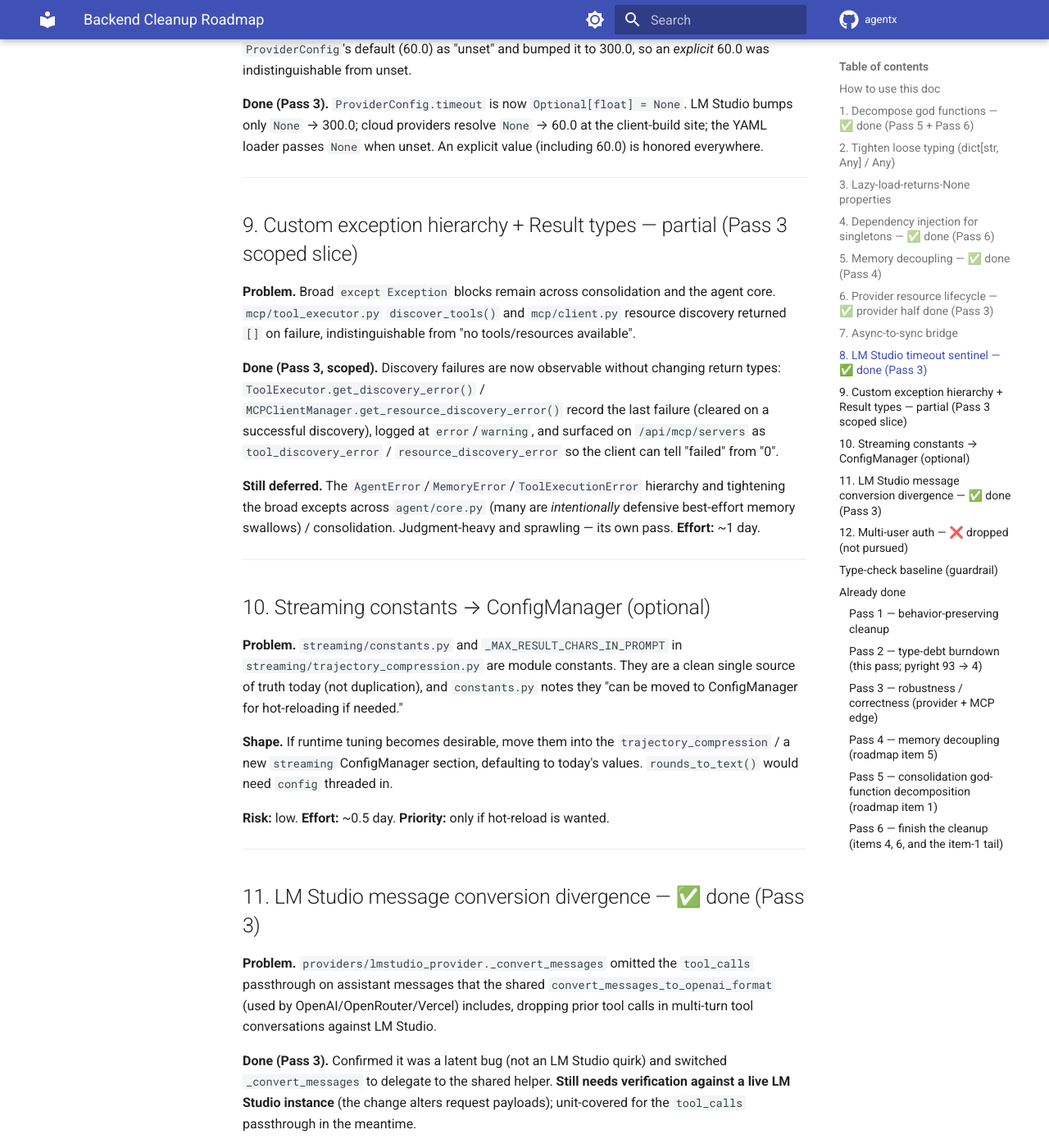
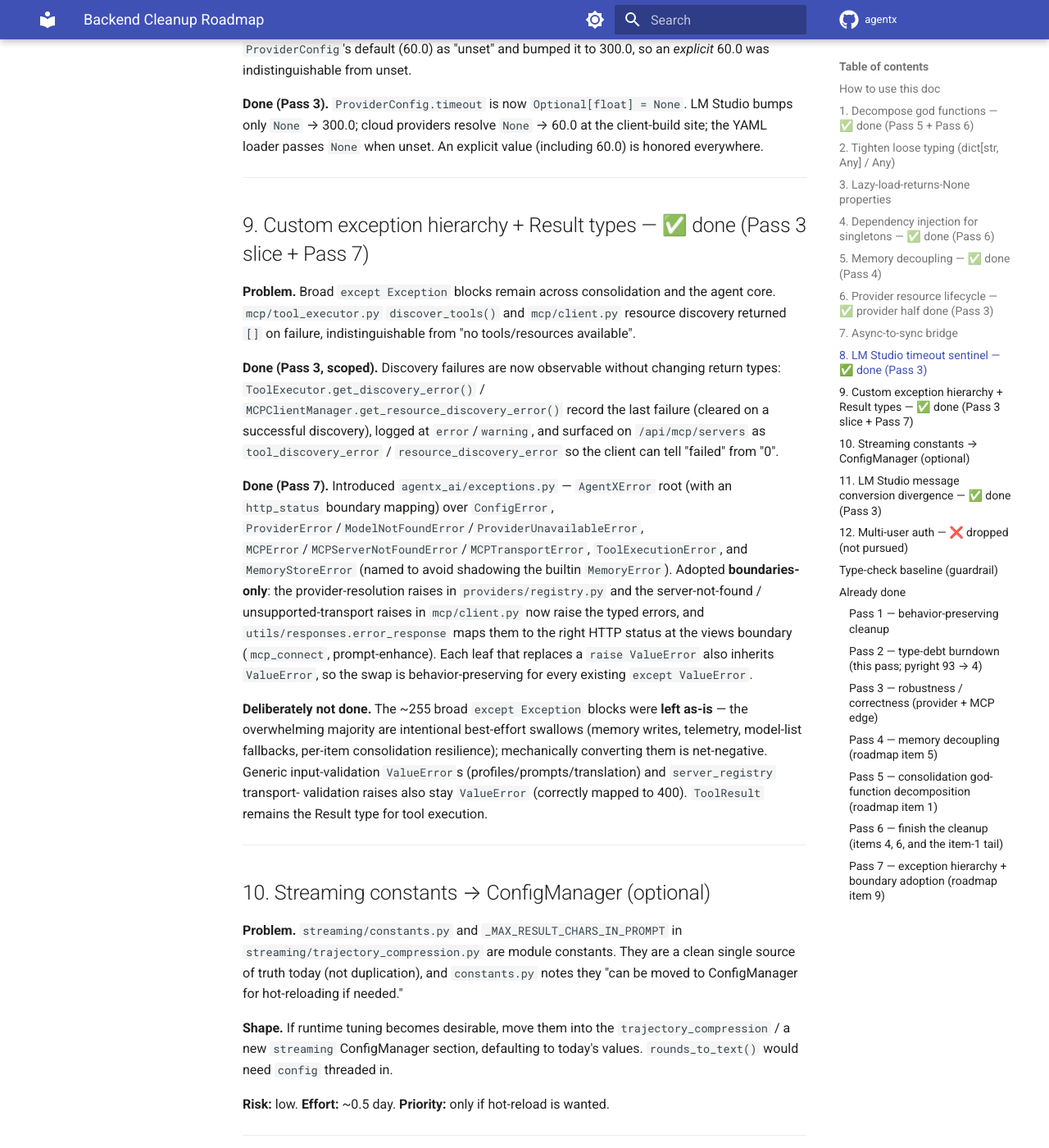
Before and after one commit to QR-Madness/agentx, an MkDocs documentation site: the page built from docs/architecture/CLEANUP_ROADMAP.md, in a window 1280 px wide and 1400 px high, scrolled down 3786 px. Shown: the whole window at 82% size. Built offline with MkDocs 1.6.1 and Material for MkDocs 9.7.7, drawn with Linux system fonts in a browser that asks for light colours; comment, search, counter and statistics services are not loaded; the version menu is left out; some of the changed text lies outside the part shown.

Commit message:
docs: close roadmap item 9 (Pass 7); park ambassador-agent sub-phase
- CLEANUP_ROADMAP.md: mark item 9 done (Pass 3 slice + Pass 7), document the
  boundaries-only scope and the intentionally-retained best-effort swallows, and
  note the cleanup roadmap is now complete (only optional item 10 remains).
  Baseline note Passes 3-7 held at 4.
- Todo.md: record the ambassador-agent dual-presentation layer as deferred
  sub-phase 16.6 (dictation -> reviewable send; final-message briefing +
  attachments; customizable; zero flow-disruption) on the Alloy track.

Assisted-by: Opus 4.7

```diff
--- a/docs/architecture/CLEANUP_ROADMAP.md
+++ b/docs/architecture/CLEANUP_ROADMAP.md
@@ -170,7 +170,7 @@ client-build site; the YAML loader passes `None` when unset. An explicit value
 
 ---
 
-## 9. Custom exception hierarchy + Result types — partial (Pass 3 scoped slice)
+## 9. Custom exception hierarchy + Result types — ✅ done (Pass 3 slice + Pass 7)
 
 **Problem.** Broad `except Exception` blocks remain across consolidation and the
 agent core. `mcp/tool_executor.py` `discover_tools()` and `mcp/client.py`
@@ -184,10 +184,26 @@ on a successful discovery), logged at `error`/`warning`, and surfaced on
 `/api/mcp/servers` as `tool_discovery_error` / `resource_discovery_error` so the
 client can tell "failed" from "0".
 
-**Still deferred.** The `AgentError`/`MemoryError`/`ToolExecutionError` hierarchy
-and tightening the broad excepts across `agent/core.py` (many are *intentionally*
-defensive best-effort memory swallows) / consolidation. Judgment-heavy and
-sprawling — its own pass. **Effort:** ~1 day.
+**Done (Pass 7).** Introduced `agentx_ai/exceptions.py` — `AgentXError` root
+(with an `http_status` boundary mapping) over `ConfigError`,
+`ProviderError`/`ModelNotFoundError`/`ProviderUnavailableError`,
+`MCPError`/`MCPServerNotFoundError`/`MCPTransportError`, `ToolExecutionError`,
+and `MemoryStoreError` (named to avoid shadowing the builtin `MemoryError`).
+Adopted **boundaries-only**: the provider-resolution raises in
+`providers/registry.py` and the server-not-found / unsupported-transport raises
+in `mcp/client.py` now raise the typed errors, and `utils/responses.error_response`
+maps them to the right HTTP status at the views boundary (`mcp_connect`,
+prompt-enhance). Each leaf that replaces a `raise ValueError` also inherits
+`ValueError`, so the swap is behavior-preserving for every existing
+`except ValueError`.
+
+**Deliberately not done.** The ~255 broad `except Exception` blocks were **left
+as-is** — the overwhelming majority are intentional best-effort swallows (memory
+writes, telemetry, model-list fallbacks, per-item consolidation resilience);
+mechanically converting them is net-negative. Generic input-validation
+`ValueError`s (profiles/prompts/translation) and `server_registry` transport-
+validation raises also stay `ValueError` (correctly mapped to 400). `ToolResult`
+remains the Result type for tool execution.
 
 ---
 
@@ -232,7 +248,7 @@ its own product initiative — not tracked here.
 
 ## Type-check baseline (guardrail)
 
-Two passes reduced pyright from **169 → 4** errors (Passes 3–6 held at 4). A baseline guardrail
+Two passes reduced pyright from **169 → 4** errors (Passes 3–7 held at 4). A baseline guardrail
 (`scripts/check_pyright_baseline.py`, run via `task check:types:python:baseline`)
 fails CI if the count *rises* above `api/.pyright-baseline` (currently **4**), so
 the debt can only shrink. When an item above lands, lower the baseline to lock
@@ -350,6 +366,24 @@ Three independently-committed steps; pyright held at 4, ruff 0 throughout.
   `_execute_and_emit_tools`; pinned first by `StreamingToolLoopTest`.
 - Dropped **item 12** (multi-user auth — a product feature, not cleanup).
 
-Still deferred: **item 9** (exception hierarchy + broad-except tightening) — the
-sole remaining cleanup item, intentionally left for its own dedicated pass.
-Item 10 (streaming constants → ConfigManager) stays optional/low-value.
+### Pass 7 — exception hierarchy + boundary adoption (roadmap item 9)
+The final cleanup item; behavior-parity (pyright 4, ruff 0). Three
+independently-committed steps.
+- **Hierarchy:** new `agentx_ai/exceptions.py` — `AgentXError` (carrying
+  `http_status`, `message`, `details`) over `ConfigError`, `ProviderError`/
+  `ModelNotFoundError`/`ProviderUnavailableError`, `MCPError`/
+  `MCPServerNotFoundError`/`MCPTransportError`, `ToolExecutionError`,
+  `MemoryStoreError`. Leaf types that replace a `raise ValueError` also inherit
+  `ValueError` (back-compat) so the raise-site swaps are behavior-preserving.
+- **Adoption (boundaries-only):** provider-resolution raises (`registry.py`) →
+  `ModelNotFoundError`; MCP server-not-found / unsupported-transport
+  (`mcp/client.py`) → `MCPServerNotFoundError` / `MCPTransportError`.
+- **Boundary mapper:** `utils.responses.error_response(exc)` maps `http_status`
+  to the HTTP code; wired into `mcp_connect` + prompt-enhance ahead of their
+  `except ValueError` clauses (transport→400, model-not-found→404 instead of
+  collapsing to 404/500). `ExceptionHierarchyTest` (9 tests).
+- The ~255 best-effort `except Exception` swallows were intentionally retained.
+
+**The roadmap's cleanup items are now complete.** Only **item 10** (streaming
+constants → ConfigManager) remains, and it stays optional/low-value (a clean
+single source of truth today; do it only if runtime hot-reload is wanted).
```
Also changed, not shown: Todo.md (+22 -0 lines).
